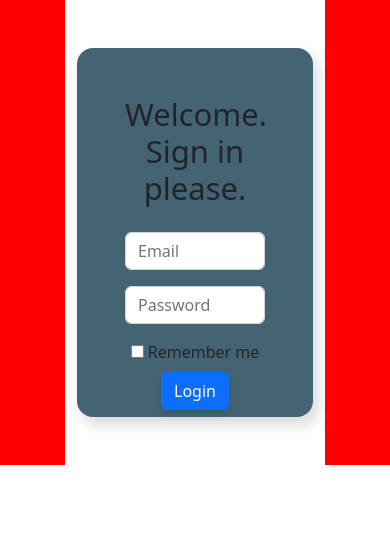
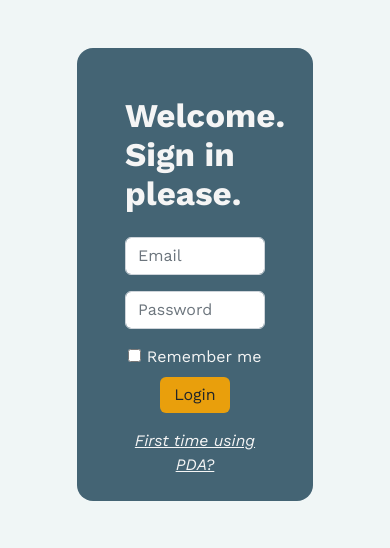
Before and after one commit to A2ron-k/TAGAR-PredictiveApp, a Flask app: page /login in a window 390 px wide. Shown: the top 548 px of the page. Run offline with Flask 2, Linux system fonts and the light colour scheme; some web fonts are replaced.

Commit message:
style: update styling selectors and responsiveness to login page

```diff
--- a/static/style.css
+++ b/static/style.css
@@ -1,27 +1,141 @@
-.box {
-	background-color: red;
+h1 {
+	font-weight: 700;
+	font-size: 57.33px;
+	line-height: 67px;
+
+	color: #000000;
 }
 
-.login-form {
-	height: 369px;
-	top: 50%;
+h2 {
+	font-weight: 700;
+	font-size: 47.78px;
+	line-height: 56px;
+	/* identical to box height */
 
-	/* Primary */
+	letter-spacing: -0.015em;
 
-	background: #446474;
+	color: #000000;
+}
+
+h3 {
+	font-weight: 700;
+	font-size: 39.81px;
+	line-height: 47px;
+	/* identical to box height */
+
+	letter-spacing: -0.005em;
+
+	color: #000000;
+}
+
+h4 {
+	font-weight: 700;
+	font-size: 33.18px;
+	line-height: 39px;
+	/* identical to box height */
+
+	color: #000000;
+}
+
+h5 {
+	font-weight: 700;
+	font-size: 27.65px;
+	line-height: 32px;
+	letter-spacing: 0.0025em;
+
+	color: #000000;
+}
+
+h6 {
+	font-weight: 700;
+	font-size: 23.04px;
+	line-height: 27px;
+	/* identical to box height */
+
+	color: #000000;
+}
+
+body {
+	font-family: "Work Sans";
+	font-style: normal;
+	font-weight: 400;
+	color: #000000;
+	background-color: #f0f6f6;
+}
+
+.body-large {
+	/* Body (L) */
+	font-size: 19.2px;
+	line-height: 32px;
+	/* identical to box height, or 167% */
+}
+
+.body-reg {
+	/* Body (R) */
+	font-size: 16px;
+	line-height: 24px;
+	/* identical to box height, or 150% */
+}
+
+.body-small {
+	/* Body (S) */
+	font-size: 13.33px;
+	line-height: 16px;
+	/* identical to box height, or 120% */
+}
+
+.text-white {
+	color: #f5f5f5 !important;
+}
+
+.text-dark {
+	color: #1e1e1e !important;
+}
+
+.bg-primary {
+	background: #446474 !important;
+}
+
+.bg-secondary {
+	background: #0f0736 !important;
+}
+
+.bg-light {
+	background: #8babbb !important;
+}
+
+.bg-accent1 {
+	background: #e99f0c !important;
+}
+
+.bg-accent2 {
+	background: #7c1325 !important;
+}
+
+.bg-accent3 {
+	background: #4f7d13 !important;
+}
+
+.bg-accent4 {
+	background: #635d52 !important;
+}
+
+.btn-orange {
+	background-color: #e99f0c;
+	border: #e99f0c;
+}
+
+.btn-orange:hover {
+	background-color: #d28f0a;
+}
+
+.dropshadow-tilecard {
 	/* drop-tileCard */
-
 	box-shadow: 5px 8px 13px rgba(113, 113, 113, 0.25);
 	border-radius: 16px;
 }
 
-.login-btn {
-	background-color: #e99f0c;
-
-	box-shadow: 0px 4px 8px rgba(0, 0, 0, 0.15);
-	border-radius: 16px;
+.box {
+    /* Used for testing */
+	background-color: black;
 }
-
-.btn-primary, .btn-primary:hover, .btn-primary:active, .btn-primary:visited {
-    background-color: #e99f0c;
-}
--- a/templates/auth/login.html
+++ b/templates/auth/login.html
@@ -7,14 +7,16 @@
 <!-- Below is Content area for HTMl -->
 <!------------------------------>
 {% block body %}
-
 <div class="container-fluid">
-	<div class="row row-cols-8 justify-content-center">
-		<div class="col-2 box"></div>
-		<div class="col-8 text-center">
-			<div class="container my-5 px-5 pt-5 login-form">
-				<form action="/login" method="POST">
-					<div class="display-5 mb-4">Welcome. Sign in please.</div>
+	<div class="row row-cols-4 row-cols-lg-6">
+		<div class="col-2 col-lg-4"></div>
+		<div class="col-8 col-lg-4 text-center">
+			<div class="container my-5 px-5 pt-5 bg-primary rounded-4">
+				<form action="#" method="POST">
+					<h4 class="mb-4 text-white" style="text-align: left">
+						Welcome. <br />
+						Sign in please.
+					</h4>
 					<div>
 						<input
 							class="form-control mb-3"
@@ -35,7 +37,7 @@
 					</div>
 
 					<div class="field mb-2">
-						<label class="checkbox">
+						<label class="checkbox text-white">
 							<input type="checkbox" name="remember" />
 							Remember me
 						</label>
@@ -43,16 +45,19 @@
 
 					<div>
 						<input
-							class="btn btn-primary login-btn mb-3"
+							class="btn btn-orange mb-3 w-50"
 							type="submit"
 							value="Login"
 							name="submit"
 						/>
 					</div>
 				</form>
+				<div class="pb-4">
+					<a class="text-white fst-italic">First time using PDA?</a>
+				</div>
 			</div>
 		</div>
-		<div class="col-2 box"></div>
+		<div class="col-2 col-lg-4"></div>
 	</div>
 </div>
 
--- a/templates/base.html
+++ b/templates/base.html
@@ -21,18 +21,18 @@
 		<!-- Link for Application's CSS -->
 		<link
 			rel="stylesheet"
+			href="https://cdn.jsdelivr.net/npm/bootstrap@5.2.0/dist/css/bootstrap.min.css"
+			integrity="sha384-gH2yIJqKdNHPEq0n4Mqa/HGKIhSkIHeL5AyhkYV8i59U5AR6csBvApHHNl/vI1Bx"
+			crossorigin="anonymous"
+		/>
+
+		<link
+			rel="stylesheet"
 			href="{{url_for('static', filename='style.css')}}"
 		/>
 		<link
 			rel="shortcut icon"
 			href="{{url_for('static', filename='favicon.ico')}}"
-		/>
-
-		<link
-			rel="stylesheet"
-			href="https://cdn.jsdelivr.net/npm/bootstrap@5.2.0/dist/css/bootstrap.min.css"
-			integrity="sha384-gH2yIJqKdNHPEq0n4Mqa/HGKIhSkIHeL5AyhkYV8i59U5AR6csBvApHHNl/vI1Bx"
-			crossorigin="anonymous"
 		/>
 
 		<!-- Link for Application's JS -->
```
